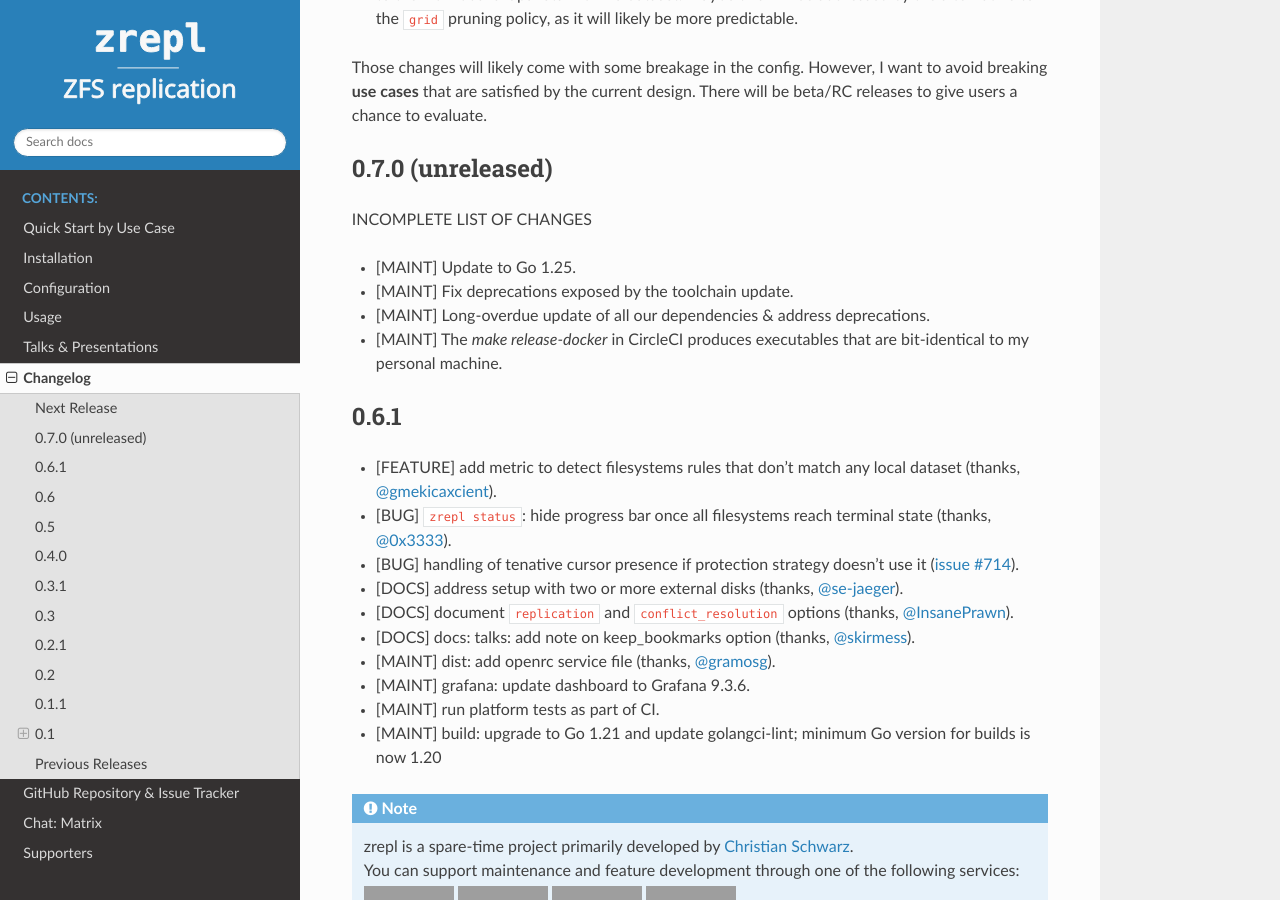
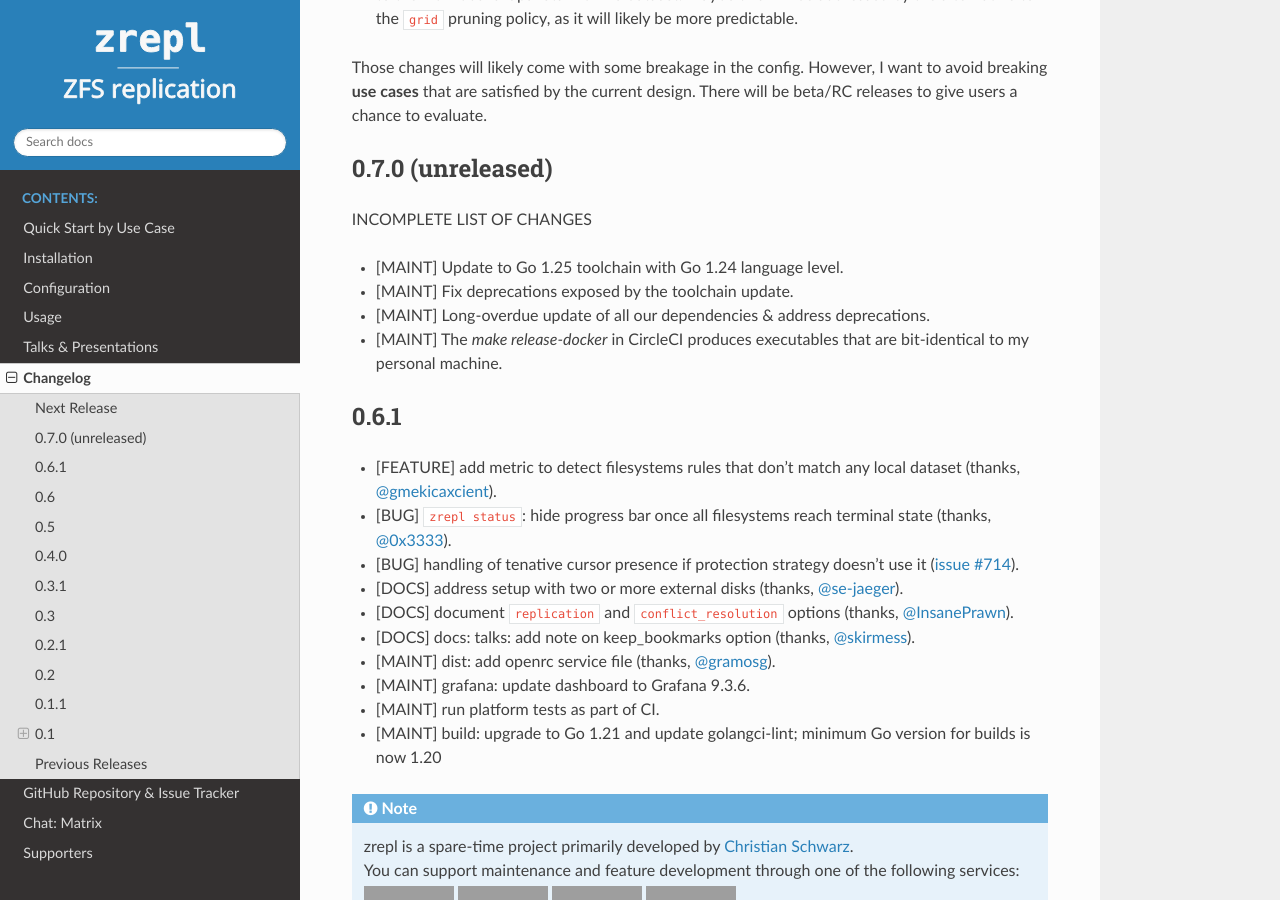
Before and after one commit to zrepl/zrepl, a Sphinx documentation site: the page built from docs/changelog.rst, in a window 1280 px wide and 900 px high, scrolled down 595 px. Built offline with Sphinx 7.4.7 and the Read the Docs theme 3.1.0, drawn with Linux system fonts in a browser that asks for light colours; pages that are not in the unit, such as notebooks, are missing from menus; grey boxes are pictures that could not be loaded.

Commit message:
go1.24 language compat

```diff
--- a/docs/changelog.rst
+++ b/docs/changelog.rst
@@ -45,7 +45,7 @@
 
 INCOMPLETE LIST OF CHANGES
 
-* |maint| Update to Go 1.25.
+* |maint| Update to Go 1.25 toolchain with Go 1.24 language level.
 * |maint| Fix deprecations exposed by the toolchain update.
 * |maint| Long-overdue update of all our dependencies & address deprecations.
 * |maint| The `make release-docker` in CircleCI produces executables that are bit-identical to my personal machine.
```
Also changed, not shown: 2 other files.
